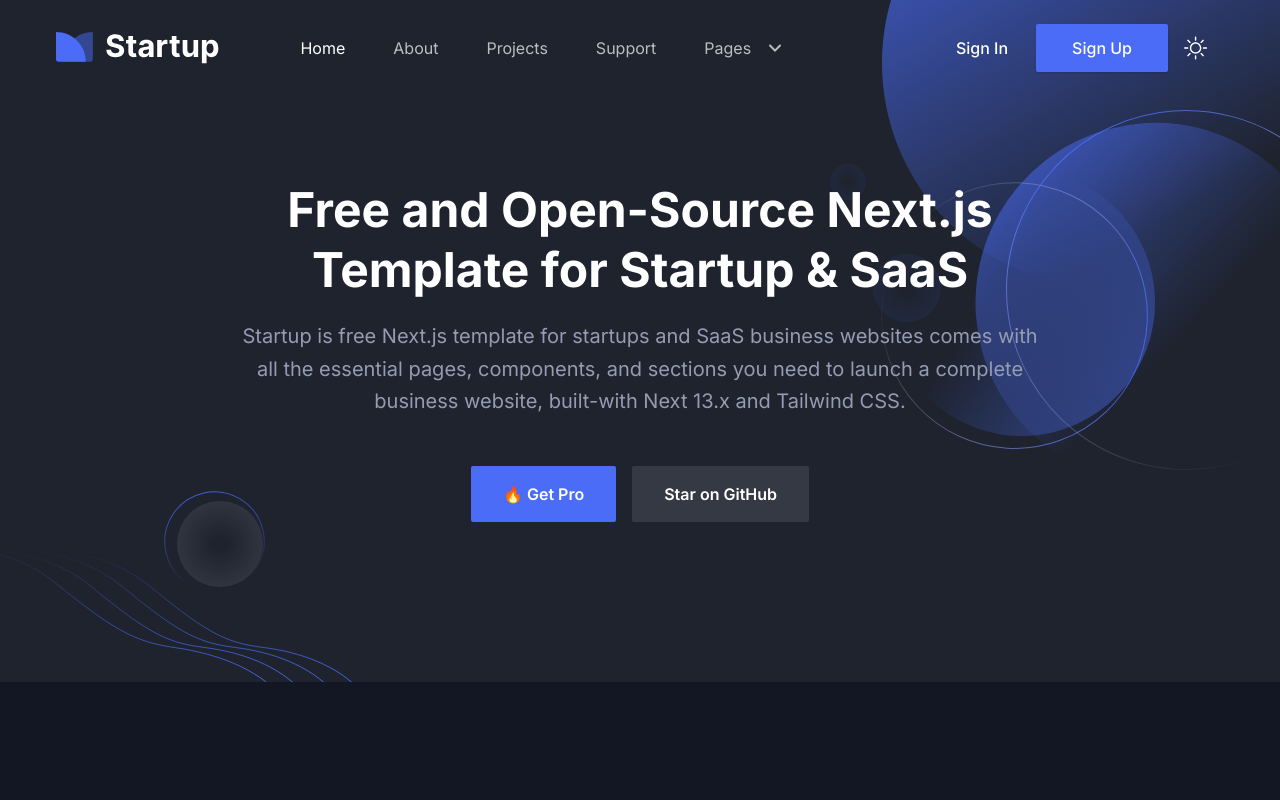
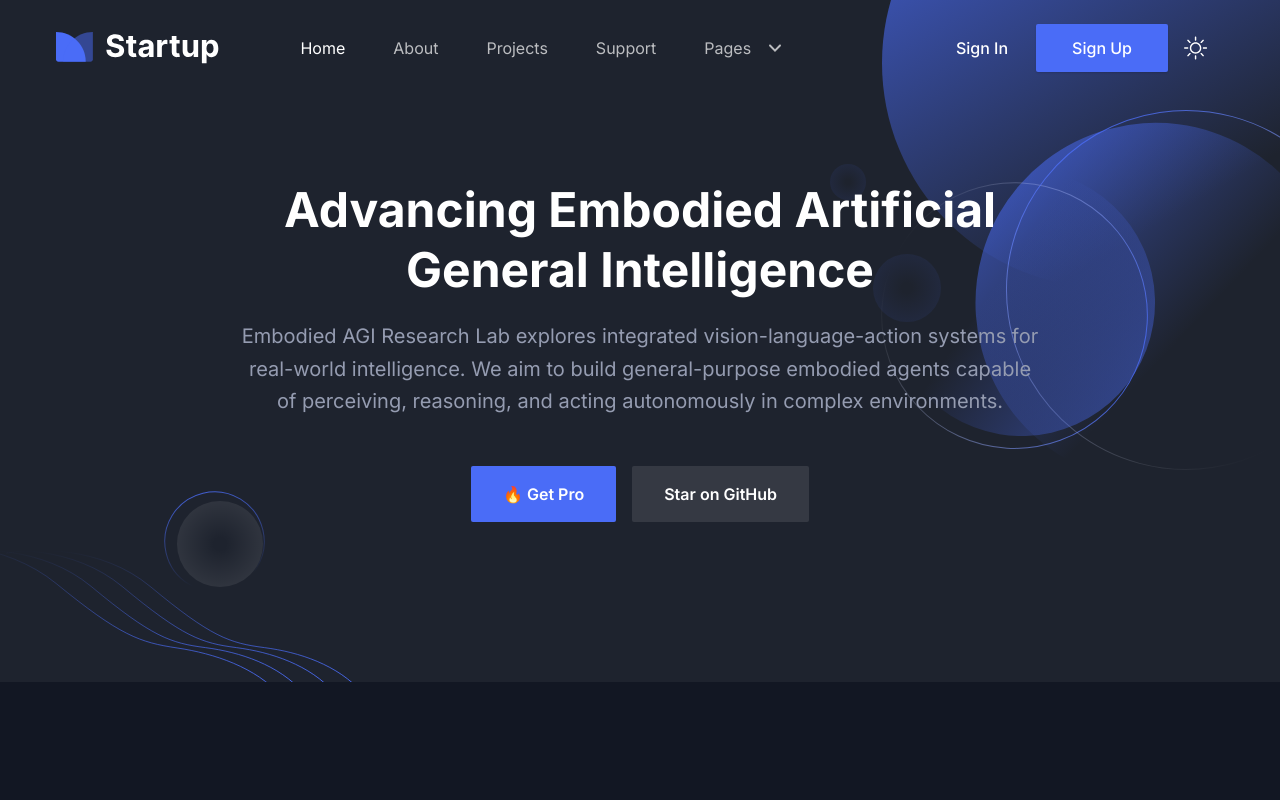
Before and after one commit to wolgok-xyz/wolgok-xyz.github.io, a Next.js app: page / in a window 1280 px wide. Shown: the top 800 px of the page. Built offline with nearby package versions, Linux system fonts and the light colour scheme.

Commit message:
Update hero section with Embodied AGI Research Lab content

```diff
--- a/src/components/Hero/index.tsx
+++ b/src/components/Hero/index.tsx
@@ -12,13 +12,12 @@ const Hero = () => {
             <div className="w-full px-4">
               <div className="mx-auto max-w-[800px] text-center">
                 <h1 className="mb-5 text-3xl font-bold leading-tight text-black dark:text-white sm:text-4xl sm:leading-tight md:text-5xl md:leading-tight">
-                  Free and Open-Source Next.js Template for Startup & SaaS
+                  Advancing Embodied Artificial General Intelligence
                 </h1>
                 <p className="mb-12 text-base leading-relaxed! text-body-color dark:text-body-color-dark sm:text-lg md:text-xl">
-                  Startup is free Next.js template for startups and SaaS
-                  business websites comes with all the essential pages,
-                  components, and sections you need to launch a complete
-                  business website, built-with Next 13.x and Tailwind CSS.
+                  Embodied AGI Research Lab explores integrated vision-language-action systems for real-world intelligence.
+                  We aim to build general-purpose embodied agents capable of perceiving, reasoning, and acting autonomously
+                  in complex environments.
                 </p>
                 <div className="flex flex-col items-center justify-center space-y-4 sm:flex-row sm:space-x-4 sm:space-y-0">
                   <Link
```
Also changed, not shown: 1 other file (tests, documents, lock files or other folders).
